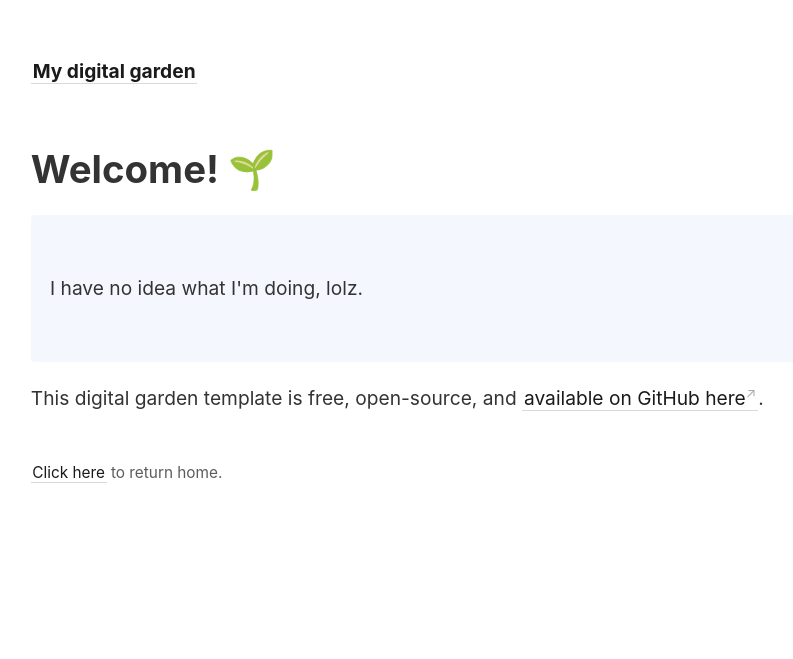
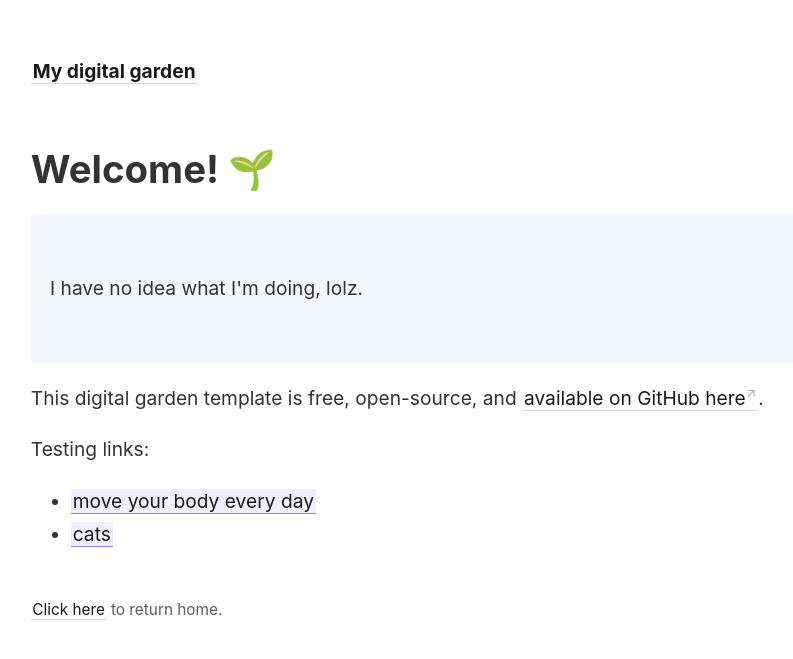
Before and after one commit to brandon-toner/brandontoner-jekyll-garden, a Jekyll site: the page built from _pages/index.md, in a window 1280 px wide. Shown: the top 659 px of the page, without its empty margins (46-839 px from the left). Built offline with Jekyll 4.4.1, drawn with Linux system fonts in a browser that asks for light colours.

Commit message:
Update content

```diff
--- a/_pages/index.md
+++ b/_pages/index.md
@@ -13,6 +13,10 @@ permalink: /
 
 This digital garden template is free, open-source, and [available on GitHub here](https://github.com/maximevaillancourt/digital-garden-jekyll-template).
 
+Testing links:
+- [[move your body every day]]
+- [[cats]]
+
 <style>
   .wrapper {
     max-width: 46em;
```
Also changed, not shown: 1 other file.
